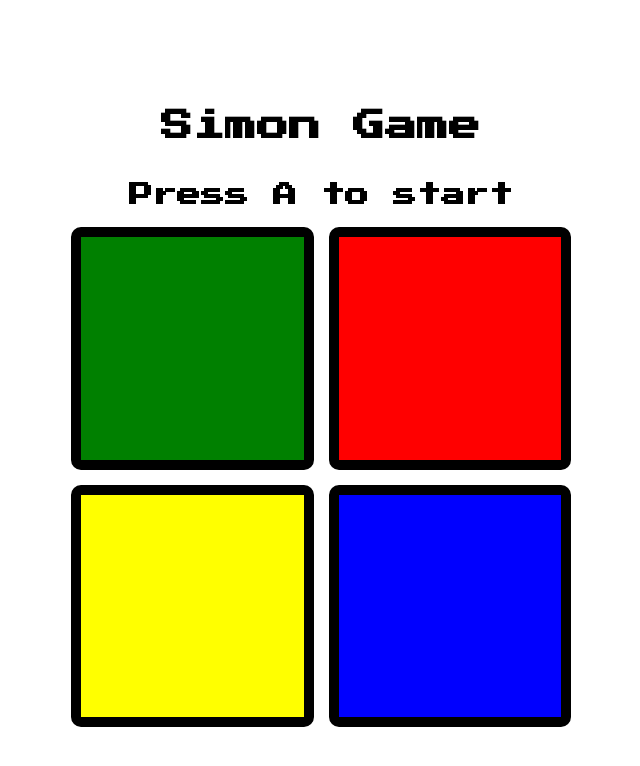
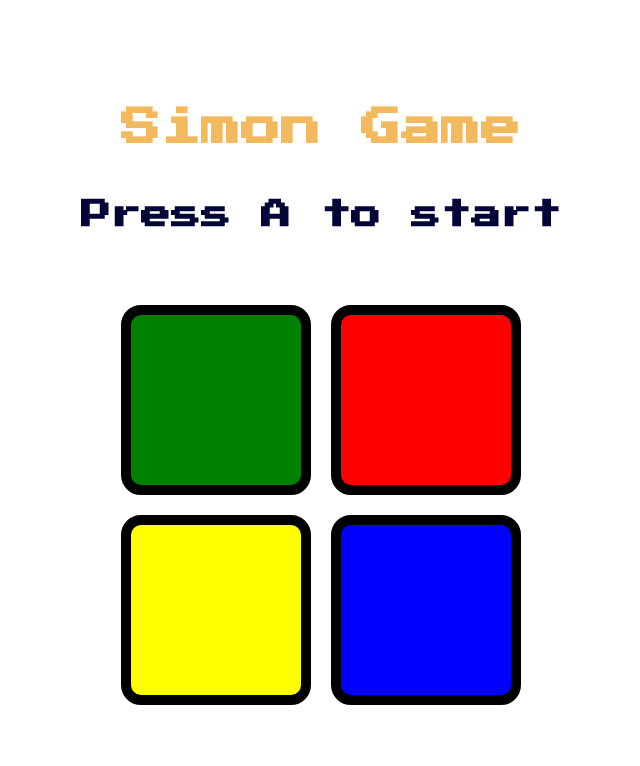
Before and after one commit to ehoang0106/simon-game, a plain HTML site: page index.html in a window 1280 px wide. Shown: the whole page, without its empty margins (319-959 px from the left). Drawn offline with nearby package versions, Linux system fonts and the light colour scheme.

Commit message:
add animation button

```diff
--- a/style.css
+++ b/style.css
@@ -2,27 +2,41 @@ body {
     font-family: 'Press Start 2P', system-ui;
 }
 
+h1 {
+    margin-top: 100px;
+    color: #F3B95F;
+    font-size: 40px;
+}
+
+h2 {
+    color: #030637;
+    text-align: center;
+    font-size: 30px;
+}
+
 .container {
     display: flex;
-    justify-content: center;
+    justify-content: start;
     height: 100vh;
     flex-direction: column;
     align-items: center;
+
 }
 
 .grid-container {
+    margin-top: 50px;
     display: grid;
     grid-template-columns: 1fr 1fr;
     grid-template-rows: 1fr 1fr;
-    height: 500px;
-    width: 500px;
-    gap: 15px;
+    height: 400px;
+    width: 400px;
+    gap: 20px;
 }
 
 
 .item {
     border: solid 10px black;
-    border-radius: 10px;
+    border-radius: 20px;
 }
 
 .green {
@@ -41,3 +55,8 @@ body {
 .blue {
     background-color: blue;
 }
+
+.pressed {
+    box-shadow: 0 3px 4px 0 #DBEDF3;
+    opacity: 0.5;
+}
```
